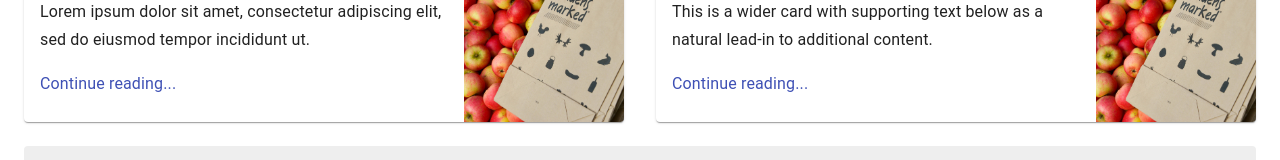
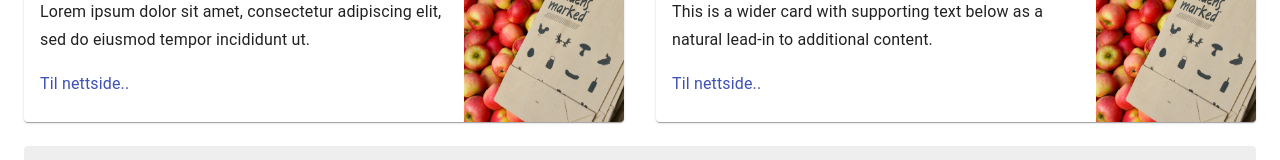
Before and after one commit to ViktorGSolberg/EIT3014, a React (Create React App) app in the folder client/: page / in a window 1280 px wide. Shown: the part 567-727 px from the top of the page. Built offline with nearby package versions, Linux system fonts and the light colour scheme.

Commit message:
Added links to eventWebsite

```diff
--- a/client/src/pages/Homepage/Blog.js
+++ b/client/src/pages/Homepage/Blog.js
@@ -70,7 +70,7 @@ export default function Blog(props) {
           <MainFeaturedPost post={mainFeaturedPost} />
           <Grid container spacing={4}>
             {featuredPosts.map(post => (
-              <FeaturedPost key={post.title} post={post} />
+              <FeaturedPost key={post.title} post={post} eventWebsite={props.eventWebsite} />
             ))}
           </Grid>
           <Grid  className={classes.mainGrid}>
--- a/client/src/pages/Homepage/FeaturedPost.js
+++ b/client/src/pages/Homepage/FeaturedPost.js
@@ -8,6 +8,7 @@ import CardActionArea from '@material-ui/core/CardActionArea';
 import CardContent from '@material-ui/core/CardContent';
 import CardMedia from '@material-ui/core/CardMedia';
 import Hidden from '@material-ui/core/Hidden';
+import Link from '@material-ui/core/Link';
 
 const useStyles = makeStyles({
   card: {
@@ -41,7 +42,10 @@ export default function FeaturedPost(props) {
                 {post.description}
               </Typography>
               <Typography variant="subtitle1" color="primary">
-                Continue reading...
+                <Link href={props.eventWebsite}>
+                Til nettside..
+                {/*kan ha en "les mer" her feks.*/ }
+                </Link>
               </Typography>
             </CardContent>
           </div>
```
